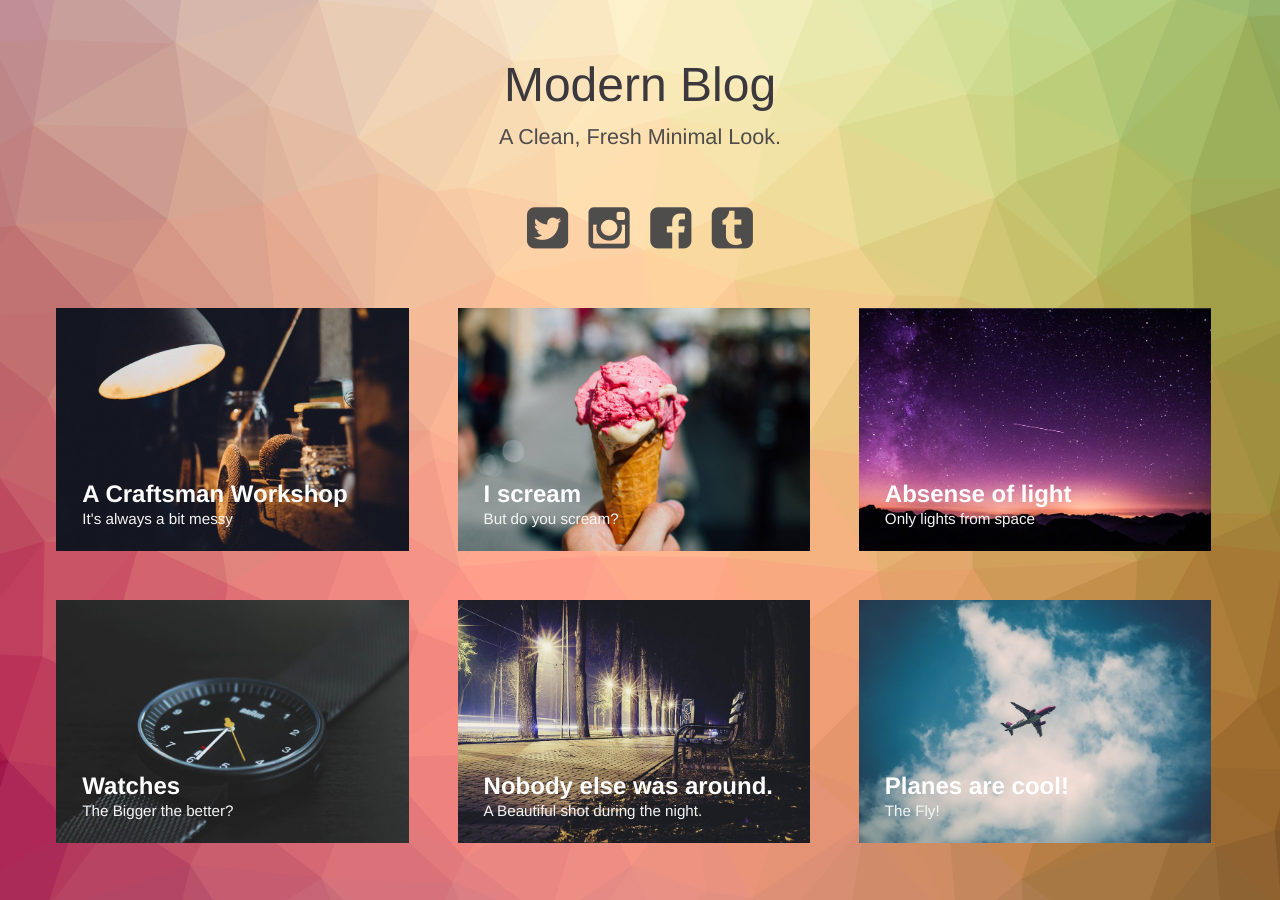
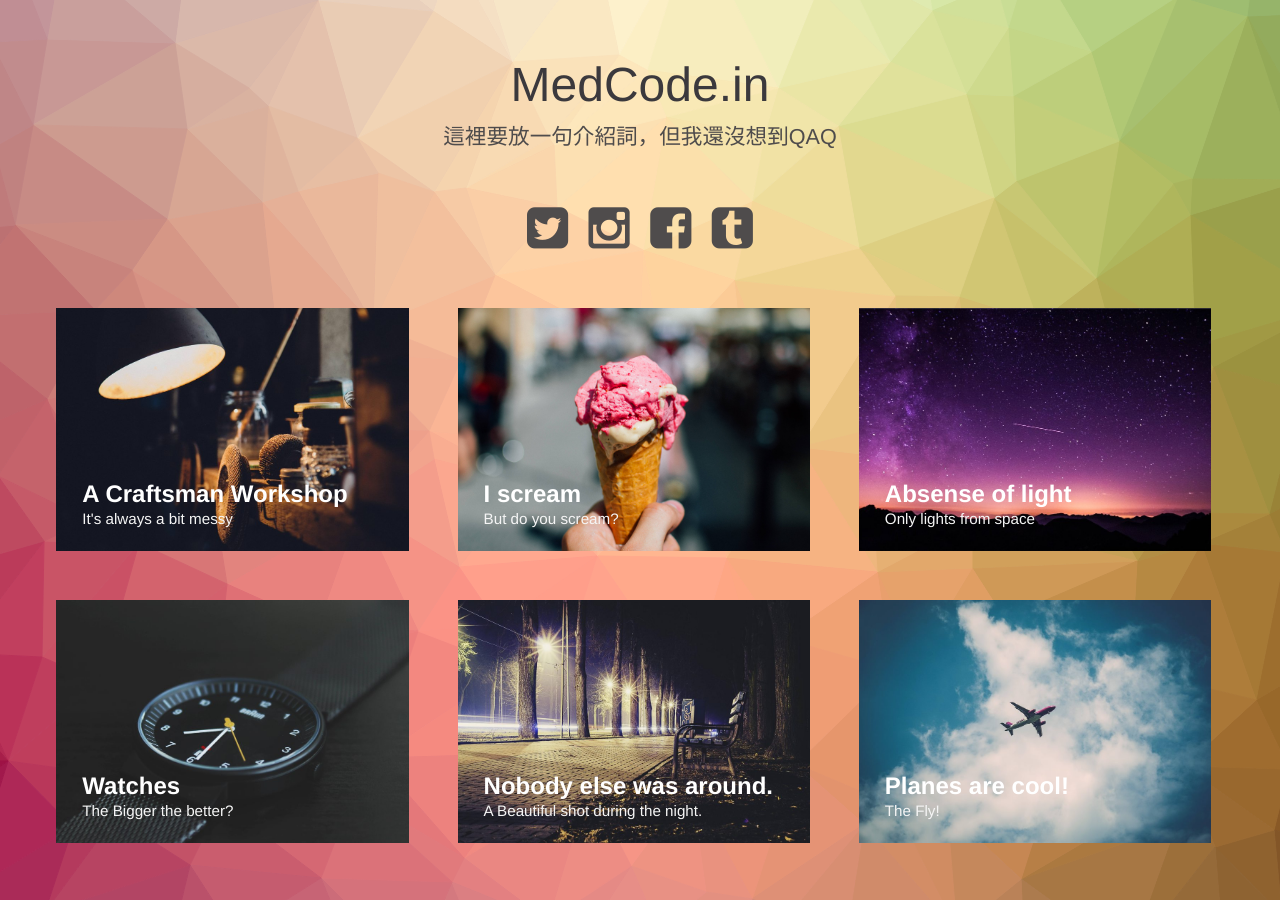
Before and after one commit to nps798/nps798.github.io, a Jekyll site: the page built from index.html, in a window 1280 px wide. Built offline with Jekyll 4.4.1, drawn with Linux system fonts in a browser that asks for light colours.

Commit message:
edit some title

```diff
--- a/index.html
+++ b/index.html
@@ -11,7 +11,7 @@ layout: compress
     <meta name="description" content="{{ site.description }}"/>
     <meta name="keywords" content="{{ site.keywords }}"/>
     <meta name="author" content="{{ site.author }}"/>
-    <link rel="shortcut icon" type="image/x-icon" href="/favicon.png" >
+    <link rel="shortcut icon" href="img/favicon.png">
     <link rel="stylesheet" type="text/css" href="css/normalize.css"/>
     <link rel="stylesheet" type="text/css" href="fonts/font-awesome/css/font-awesome.css"/>
     <link rel="stylesheet" type="text/css" href="css/modern-blog.css"/>
@@ -28,7 +28,7 @@ layout: compress
 <body class="body">
 <div class="container">
     <header class="header">
-        <h1>Modern Blog<span>A Clean, Fresh Minimal Look.</span></h1>
+        <h1>MedCode.in<span>這裡要放一句介紹詞，但我還沒想到QAQ</span></h1>
         <nav class="links">
             <a href="#"><i class="fa fa-twitter-square fa-3x"></i></a>
             <a href="#"><i class="fa fa-instagram fa-3x"></i></a>
```
Also changed, not shown: img/favicon.ico (deleted), img/favicon.png (renamed from favicon.png).
